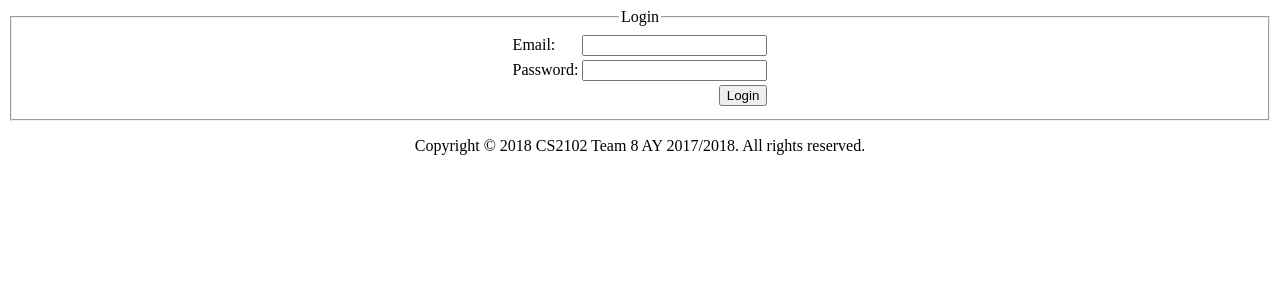
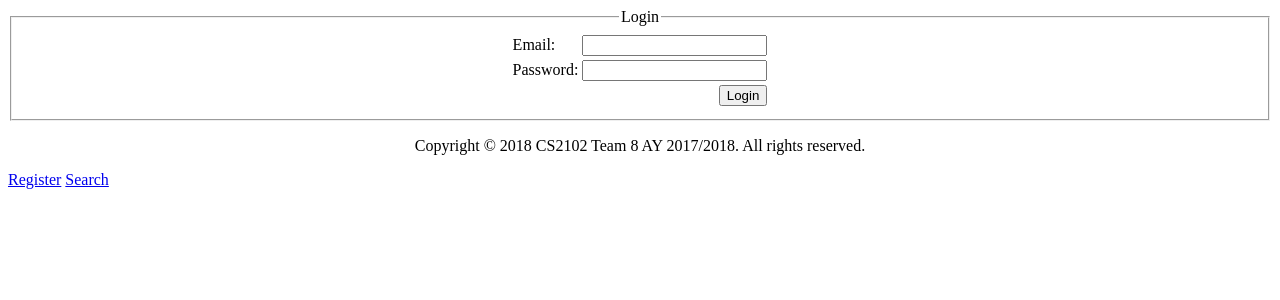
Before and after one commit to CS2102Team8AY1718/DreamFactory, a PHP site: page /login.php in a window 1280 px wide. Shown: the top 300 px of the page. Run offline with PHP 8.4, Linux system fonts and the light colour scheme.

Commit message:
added some links for ease

```diff
--- a/login.php
+++ b/login.php
@@ -78,6 +78,7 @@ if (!isset($retry) || $retry) {
 include 'footer.php';
 
 ?>
-
+	<a href="register.php">Register</a>
+    <a href="search.php">Search</a>
     </body>
 </html>
```
